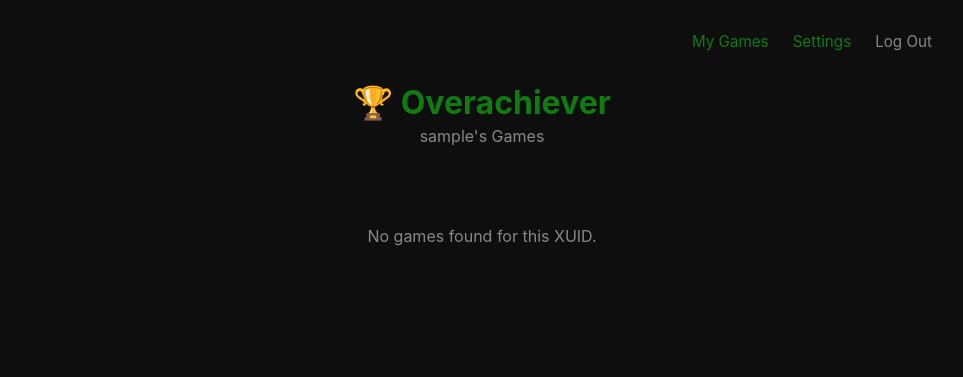
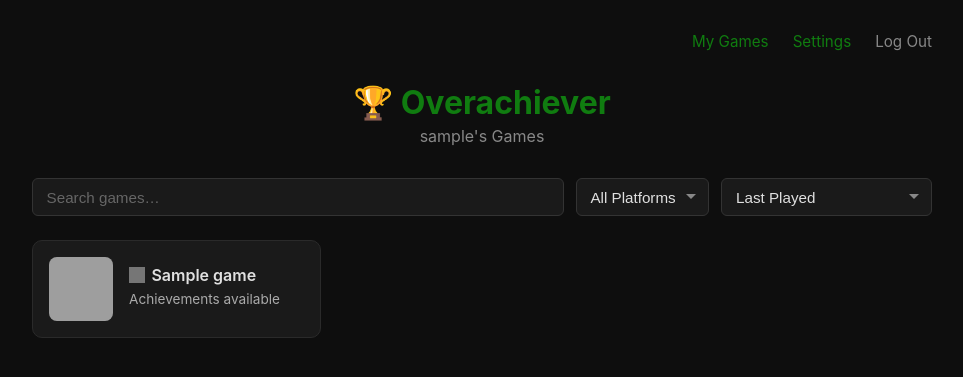
Before and after one commit to bmoneill/overachiever, a Flask app: page /games/sample in a window 1280 px wide. Shown: the top 377 px of the page, without its empty margins (158-1121 px from the left). Run offline with Flask 3, Linux system fonts and the light colour scheme; a user stored in the database is signed in; tables that the repository leaves empty hold one stand-in row (values such as "Sample post"); a database or web service that is not in the repository returns one stand-in record (values such as "Sample title"); data that the repository does not hold is empty; grey boxes are pictures that could not be loaded.

Commit message:
Show Steam achievements

```diff
--- a/src/routes.py
+++ b/src/routes.py
@@ -1,4 +1,5 @@
 import requests
+from datetime import datetime, timezone
 from bs4 import BeautifulSoup
 from flask import flash, redirect, render_template, request, url_for
 from flask_login import current_user, login_required
@@ -7,7 +8,15 @@ from . import app
 from .auth import get_user_by_username
 from .db import get_db
 from .api.achievement import AchievementAPIError
+from .api.platform import PLATFORM_XBOX, PLATFORM_STEAM
 from .api.xbox import XboxAchievementAPI, xbl_get
+from .api.steam import SteamAchievementAPI, steam_get
+
+
+PLATFORM_SLUG_TO_ID = {
+    "xbox": PLATFORM_XBOX,
+    "steam": PLATFORM_STEAM,
+}
 
 
 # ---------------------------------------------------------------------------
@@ -54,6 +63,52 @@ def _get_icon_url(achievement_id: int | str, title_id: int) -> str | None:
     return url_for("static", filename=result[0]) if result else None
 
 
+def _normalize_xbox_titles(titles: list[dict]) -> list[dict]:
+    """Normalize Xbox titles into common game-card dicts."""
+    result = []
+    for title in titles:
+        ach = title.get("achievement") or {}
+        hist = title.get("titleHistory") or {}
+        result.append({
+            "platform": "xbox",
+            "title_id": str(title.get("titleId", "")),
+            "name": title.get("name", "Unknown Title"),
+            "image_url": title.get("displayImage", ""),
+            "current_achievements": ach.get("currentAchievements", 0),
+            "total_achievements": ach.get("totalAchievements", 0),
+            "progress_percentage": ach.get("progressPercentage", 0),
+            "last_played": hist.get("lastTimePlayed", ""),
+            "media_type": title.get("mediaItemType", ""),
+        })
+    return result
+
+
+def _normalize_steam_games(games: list[dict]) -> list[dict]:
+    """Normalize Steam owned-games into common game-card dicts."""
+    result = []
+    for game in games:
+        appid = game.get("appid", "")
+        rtime = game.get("rtime_last_played", 0)
+        last_played = ""
+        if rtime:
+            last_played = datetime.fromtimestamp(rtime, tz=timezone.utc).isoformat()
+        result.append({
+            "platform": "steam",
+            "title_id": str(appid),
+            "name": game.get("name", "Unknown Title"),
+            "image_url": (
+                f"https://cdn.cloudflare.steamstatic.com/steam/apps/{appid}/header.jpg"
+                if appid else ""
+            ),
+            "current_achievements": None,
+            "total_achievements": None,
+            "progress_percentage": None,
+            "last_played": last_played,
+            "media_type": "",
+        })
+    return result
+
+
 # ---------------------------------------------------------------------------
 # Game / Achievement routes
 # ---------------------------------------------------------------------------
@@ -69,54 +124,88 @@ def my_games():
 @app.route("/games/<username>")
 @login_required
 def games(username):
-    """Show the list of games a player owns with achievement counts."""
+    """Show the list of games a player owns across all linked platforms."""
     target_user = get_user_by_username(username)
     if target_user is None:
         flash("User not found.", "error")
         return redirect(url_for("my_games"))
 
-    try:
-        content = xbl_get(f"/v2/titles/{target_user.xuid}")
-    except AchievementAPIError as e:
-        flash(str(e), "error")
-        return redirect(url_for("my_games"))
+    all_games: list[dict] = []
 
-    titles = content.get("titles", []) if isinstance(content, dict) else []
+    # Fetch Xbox games
+    if target_user.xuid:
+        try:
+            content = xbl_get(f"/v2/titles/{target_user.xuid}")
+            titles = content.get("titles", []) if isinstance(content, dict) else []
+            all_games.extend(_normalize_xbox_titles(titles))
+        except AchievementAPIError as e:
+            flash(f"Xbox: {e}", "error")
+
+    # Fetch Steam games
+    if target_user.steam_id:
+        try:
+            data = steam_get(
+                "/IPlayerService/GetOwnedGames/v1",
+                params={
+                    "steamid": target_user.steam_id,
+                    "include_played_free_games": "1",
+                    "include_appinfo": "1",
+                },
+            )
+            steam_games = data.get("games", [])
+            all_games.extend(_normalize_steam_games(steam_games))
+        except AchievementAPIError as e:
+            flash(f"Steam: {e}", "error")
 
     return render_template(
         "games.html",
-        titles=titles,
-        xuid=target_user.xuid,
+        all_games=all_games,
         username=target_user.username,
     )
 
 
-@app.route("/games/<username>/<title_id>")
+@app.route("/games/<username>/<platform>/<title_id>")
 @login_required
-def game_achievements(username, title_id):
+def game_achievements(username, platform, title_id):
     """Show unlocked and locked achievements for a specific game."""
     target_user = get_user_by_username(username)
     if target_user is None:
         flash("User not found.", "error")
         return redirect(url_for("my_games"))
 
+    if platform not in PLATFORM_SLUG_TO_ID:
+        flash("Invalid platform.", "error")
+        return redirect(url_for("games", username=username))
+
     media_type = request.args.get("media_type", "")
 
     try:
-        api = XboxAchievementAPI(xuid=target_user.xuid, media_type=media_type)
-        unlocked = api.get_unlocked_title_achievements(target_user.xuid, title_id)
-        locked = api.get_locked_title_achievements(target_user.xuid, title_id)
-        game_name = api.game_name
+        if platform == "xbox":
+            if not target_user.xuid:
+                flash("This user has no linked Xbox account.", "error")
+                return redirect(url_for("games", username=username))
+            api = XboxAchievementAPI(xuid=target_user.xuid, media_type=media_type)
+            unlocked = api.get_unlocked_title_achievements(target_user.xuid, title_id)
+            locked = api.get_locked_title_achievements(target_user.xuid, title_id)
+            game_name = api.game_name
+
+            # Override with locally-cached Xbox 360 icons when available.
+            if api.is_x360:
+                for a in unlocked + locked:
+                    icon = _get_icon_url(a.achievement_id, a.title_id)
+                    if icon:
+                        a.image_url = icon
+        else:
+            if not target_user.steam_id:
+                flash("This user has no linked Steam account.", "error")
+                return redirect(url_for("games", username=username))
+            api = SteamAchievementAPI(steam_id=target_user.steam_id)
+            unlocked = api.get_unlocked_title_achievements(target_user.steam_id, title_id)
+            locked = api.get_locked_title_achievements(target_user.steam_id, title_id)
+            game_name = api.game_name
     except AchievementAPIError as e:
         flash(str(e), "error")
         return redirect(url_for("games", username=username))
-
-    # Override with locally-cached Xbox 360 icons when available.
-    if api.is_x360:
-        for a in unlocked + locked:
-            icon = _get_icon_url(a.achievement_id, a.title_id)
-            if icon:
-                a.image_url = icon
 
     if game_name is None:
         game_name = request.args.get("game_name", f"Title ID: {title_id}")
@@ -126,22 +215,27 @@ def game_achievements(username, title_id):
         unlocked=unlocked,
         locked=locked,
         game_name=game_name,
-        xuid=target_user.xuid,
         username=target_user.username,
         title_id=title_id,
+        platform=platform,
         media_type=media_type,
     )
 
 
-@app.route("/games/<username>/<title_id>/guides", methods=["GET", "POST"])
+@app.route("/games/<username>/<platform>/<title_id>/guides", methods=["GET", "POST"])
 @login_required
-def game_guides(username, title_id):
+def game_guides(username, platform, title_id):
     """Show and submit guides for a game (not tied to a specific achievement)."""
     target_user = get_user_by_username(username)
     if target_user is None:
         flash("User not found.", "error")
         return redirect(url_for("my_games"))
 
+    if platform not in PLATFORM_SLUG_TO_ID:
+        flash("Invalid platform.", "error")
+        return redirect(url_for("games", username=username))
+
+    platform_id = PLATFORM_SLUG_TO_ID[platform]
     game_name = request.args.get("game_name", f"Title ID: {title_id}")
     media_type = request.args.get("media_type", "")
 
@@ -155,7 +249,7 @@ def game_guides(username, title_id):
             db.execute(
                 "INSERT INTO guides (url, title, description, platform_id, title_id, achievement_id, user_id) "
                 "VALUES (?, ?, ?, ?, ?, NULL, ?)",
-                (url, title, description, 1, title_id, current_user.id),
+                (url, title, description, platform_id, title_id, current_user.id),
             )
             db.commit()
             flash("Guide submitted!", "success")
@@ -163,6 +257,7 @@ def game_guides(username, title_id):
             url_for(
                 "game_guides",
                 username=username,
+                platform=platform,
                 title_id=title_id,
                 game_name=game_name,
                 media_type=media_type,
@@ -174,8 +269,8 @@ def game_guides(username, title_id):
         "SELECT g.id, g.url, g.title, g.description, g.title_id, g.achievement_id, "
         "g.user_id, u.username AS author "
         "FROM guides g JOIN users u ON g.user_id = u.id "
-        "WHERE g.title_id = ? AND g.achievement_id IS NULL",
-        (title_id,),
+        "WHERE g.platform_id = ? AND g.title_id = ? AND g.achievement_id IS NULL",
+        (platform_id, title_id),
     ).fetchall()
 
     guides = rows
@@ -186,22 +281,28 @@ def game_guides(username, title_id):
         game_name=game_name,
         username=username,
         title_id=title_id,
+        platform=platform,
         media_type=media_type,
     )
 
 
 @app.route(
-    "/games/<username>/<title_id>/achievement/<achievement_id>/guides",
+    "/games/<username>/<platform>/<title_id>/achievement/<achievement_id>/guides",
     methods=["GET", "POST"],
 )
 @login_required
-def achievement_guides(username, title_id, achievement_id):
+def achievement_guides(username, platform, title_id, achievement_id):
     """Show and submit guides for a specific achievement."""
     target_user = get_user_by_username(username)
     if target_user is None:
         flash("User not found.", "error")
         return redirect(url_for("my_games"))
 
+    if platform not in PLATFORM_SLUG_TO_ID:
+        flash("Invalid platform.", "error")
+        return redirect(url_for("games", username=username))
+
+    platform_id = PLATFORM_SLUG_TO_ID[platform]
     game_name = request.args.get("game_name", f"Title ID: {title_id}")
     media_type = request.args.get("media_type", "")
     achievement_name = request.args.get(
@@ -218,7 +319,7 @@ def achievement_guides(username, title_id, achievement_id):
             db.execute(
                 "INSERT INTO guides (url, title, description, platform_id, title_id, achievement_id, user_id) "
                 "VALUES (?, ?, ?, ?, ?, ?, ?)",
-                (url, title, description, 1, title_id, achievement_id, current_user.id),
+                (url, title, description, platform_id, title_id, achievement_id, current_user.id),
             )
             db.commit()
             flash("Guide submitted!", "success")
@@ -226,6 +327,7 @@ def achievement_guides(username, title_id, achievement_id):
             url_for(
                 "achievement_guides",
                 username=username,
+                platform=platform,
                 title_id=title_id,
                 achievement_id=achievement_id,
                 game_name=game_name,
@@ -239,8 +341,8 @@ def achievement_guides(username, title_id, achievement_id):
         "SELECT g.id, g.url, g.title, g.description, g.title_id, g.achievement_id, "
         "g.user_id, u.username AS author "
         "FROM guides g JOIN users u ON g.user_id = u.id "
-        "WHERE g.title_id = ? AND g.achievement_id = ?",
-        (title_id, achievement_id),
+        "WHERE g.platform_id = ? AND g.title_id = ? AND g.achievement_id = ?",
+        (platform_id, title_id, achievement_id),
     ).fetchall()
 
     guides = rows
@@ -253,5 +355,6 @@ def achievement_guides(username, title_id, achievement_id):
         username=username,
         title_id=title_id,
         achievement_id=achievement_id,
+        platform=platform,
         media_type=media_type,
     )
--- a/src/templates/achievement_guides.html
+++ b/src/templates/achievement_guides.html
@@ -223,7 +223,7 @@
             <p class="subtitle">Guides for {{ achievement_name }}</p>
             <a
                 class="back-link"
-                href="{{ url_for('game_achievements', username=username, title_id=title_id, game_name=game_name, media_type=media_type) }}"
+                href="{{ url_for('game_achievements', username=username, platform=platform, title_id=title_id, game_name=game_name, media_type=media_type) }}"
                 >&larr; Back to achievements</a
             >
 
@@ -269,7 +269,7 @@
                 <h2>Submit a Guide</h2>
                 <form
                     method="POST"
-                    action="{{ url_for('achievement_guides', username=username, title_id=title_id, achievement_id=achievement_id, game_name=game_name, achievement_name=achievement_name, media_type=media_type) }}"
+                    action="{{ url_for('achievement_guides', username=username, platform=platform, title_id=title_id, achievement_id=achievement_id, game_name=game_name, achievement_name=achievement_name, media_type=media_type) }}"
                 >
                     <div class="form-row">
                         <input
--- a/src/templates/game_achievements.html
+++ b/src/templates/game_achievements.html
@@ -202,7 +202,7 @@
             >
             <a
                 class="guides-link"
-                href="{{ url_for('game_guides', username=username, title_id=title_id, game_name=game_name, media_type=media_type) }}"
+                href="{{ url_for('game_guides', username=username, platform=platform, title_id=title_id, game_name=game_name, media_type=media_type) }}"
                 >📖 Game Guides</a
             >
 
@@ -237,7 +237,7 @@
                     {% endif %}
                     <a
                         class="achievement-guides-link"
-                        href="{{ url_for('achievement_guides', username=username, title_id=title_id, achievement_id=a.achievement_id, game_name=game_name, achievement_name=a.name, media_type=media_type) }}"
+                        href="{{ url_for('achievement_guides', username=username, platform=platform, title_id=title_id, achievement_id=a.achievement_id, game_name=game_name, achievement_name=a.name, media_type=media_type) }}"
                         >📖 Guides</a
                     >
                 </div>
@@ -271,7 +271,7 @@
                     {% endif %}
                     <a
                         class="achievement-guides-link"
-                        href="{{ url_for('achievement_guides', username=username, title_id=title_id, achievement_id=a.achievement_id, game_name=game_name, achievement_name=a.name, media_type=media_type) }}"
+                        href="{{ url_for('achievement_guides', username=username, platform=platform, title_id=title_id, achievement_id=a.achievement_id, game_name=game_name, achievement_name=a.name, media_type=media_type) }}"
                         >📖 Guides</a
                     >
                 </div>
--- a/src/templates/game_guides.html
+++ b/src/templates/game_guides.html
@@ -210,7 +210,7 @@
             <p class="subtitle">Game Guides</p>
             <a
                 class="back-link"
-                href="{{ url_for('game_achievements', username=username, title_id=title_id, game_name=game_name, media_type=media_type) }}"
+                href="{{ url_for('game_achievements', username=username, platform=platform, title_id=title_id, game_name=game_name, media_type=media_type) }}"
                 >&larr; Back to achievements</a
             >
 
@@ -253,7 +253,7 @@
                 <form
                     class="submit-form"
                     method="POST"
-                    action="{{ url_for('game_guides', username=username, title_id=title_id, game_name=game_name, media_type=media_type) }}"
+                    action="{{ url_for('game_guides', username=username, platform=platform, title_id=title_id, game_name=game_name, media_type=media_type) }}"
                 >
                     <input
                         type="text"
--- a/src/templates/games.html
+++ b/src/templates/games.html
@@ -76,7 +76,8 @@
             .search-input:focus {
                 border-color: #107c10;
             }
-            .sort-select {
+            .sort-select,
+            .platform-select {
                 padding: 0.6rem 0.85rem;
                 font-size: 0.95rem;
                 background: #1a1a1a;
@@ -94,7 +95,8 @@
                 background-position: right 0.7rem center;
                 padding-right: 2rem;
             }
-            .sort-select:focus {
+            .sort-select:focus,
+            .platform-select:focus {
                 border-color: #107c10;
             }
             .games-grid {
@@ -117,6 +119,7 @@
                 transition:
                     background 0.2s,
                     border-color 0.2s;
+                position: relative;
             }
             .game-card:hover {
                 background: #222;
@@ -125,7 +128,7 @@
             .game-card.hidden {
                 display: none;
             }
-            .game-card img {
+            .game-card img.game-thumb {
                 width: 64px;
                 height: 64px;
                 border-radius: 8px;
@@ -137,10 +140,21 @@
                 flex: 1;
                 min-width: 0;
             }
+            .game-name-row {
+                display: flex;
+                align-items: center;
+                gap: 0.4rem;
+                margin-bottom: 0.35rem;
+            }
+            .platform-icon {
+                width: 16px;
+                height: 16px;
+                flex-shrink: 0;
+                opacity: 0.7;
+            }
             .game-name {
                 font-weight: 600;
                 font-size: 1rem;
-                margin-bottom: 0.35rem;
                 white-space: nowrap;
                 overflow: hidden;
                 text-overflow: ellipsis;
@@ -202,7 +216,7 @@
         {% with messages = get_flashed_messages(with_categories=true) %} {% for
         category, message in messages %}
         <div class="error">{{ message }}</div>
-        {% endfor %} {% endwith %} {% if titles %}
+        {% endfor %} {% endwith %} {% if all_games %}
 
         <div class="controls">
             <input
@@ -212,6 +226,11 @@
                 placeholder="Search games…"
                 autocomplete="off"
             />
+            <select class="platform-select" id="platform-filter">
+                <option value="all">All Platforms</option>
+                <option value="xbox">Xbox</option>
+                <option value="steam">Steam</option>
+            </select>
             <select class="sort-select" id="game-sort">
                 <option value="last-played">Last Played</option>
                 <option value="achievements">Achievements Unlocked</option>
@@ -220,43 +239,54 @@
         </div>
 
         <div class="games-grid" id="games-grid">
-            {% for title in titles %} {% set current =
-            title.achievement.currentAchievements | default(0) if
-            title.achievement else 0 %} {% set total =
-            title.achievement.totalAchievements | default(0) if
-            title.achievement else 0 %} {% set pct =
-            title.achievement.progressPercentage | default(0) if
-            title.achievement else 0 %} {% set last_played =
-            title.titleHistory.lastTimePlayed | default('') if
-            title.titleHistory else '' %}
+            {% for game in all_games %}
             <a
                 class="game-card"
-                href="{{ url_for('game_achievements', username=username, title_id=title.titleId, media_type=title.mediaItemType, game_name=title.name) }}"
-                data-name="{{ title.name | lower }}"
-                data-achievements="{{ current }}"
-                data-last-played="{{ last_played }}"
+                href="{{ url_for('game_achievements', username=username, platform=game.platform, title_id=game.title_id, media_type=game.media_type, game_name=game.name) }}"
+                data-name="{{ game.name | lower }}"
+                data-achievements="{{ game.current_achievements if game.current_achievements is not none else 0 }}"
+                data-last-played="{{ game.last_played }}"
+                data-platform="{{ game.platform }}"
             >
-                {% if title.displayImage %}
-                <img src="{{ title.displayImage }}" alt="{{ title.name }}" />
+                {% if game.image_url %}
+                <img
+                    class="game-thumb"
+                    src="{{ game.image_url }}"
+                    alt="{{ game.name }}"
+                />
                 {% else %}
                 <img
+                    class="game-thumb"
                     src="https://via.placeholder.com/64?text=?"
                     alt="No image"
                 />
                 {% endif %}
                 <div class="game-info">
-                    <div class="game-name" title="{{ title.name }}">
-                        {{ title.name or "Unknown Title" }}
+                    <div class="game-name-row">
+                        <img
+                            class="platform-icon"
+                            src="{{ url_for('static', filename=game.platform + '.svg') }}"
+                            alt="{{ game.platform }}"
+                        />
+                        <div class="game-name" title="{{ game.name }}">
+                            {{ game.name or "Unknown Title" }}
+                        </div>
                     </div>
+                    {% if game.current_achievements is not none and
+                    game.total_achievements is not none %}
                     <div class="game-progress">
-                        {{ current }} / {{ total }} achievements
+                        {{ game.current_achievements }} / {{
+                        game.total_achievements }} achievements
                     </div>
                     <div class="progress-bar">
                         <div
                             class="progress-bar-fill"
-                            style="width: {{ pct }}%"
+                            style="width: {{ game.progress_percentage or 0 }}%"
                         ></div>
                     </div>
+                    {% else %}
+                    <div class="game-progress">Achievements available</div>
+                    {% endif %}
                 </div>
             </a>
             {% endfor %}
@@ -266,7 +296,13 @@
         </div>
         {% else %}
         <div class="games-grid">
-            <p class="no-results">No games found for this XUID.</p>
+            <p class="no-results">
+                No games found. Link an account in
+                <a href="{{ url_for('settings') }}" style="color: #107c10"
+                    >Settings</a
+                >
+                to get started.
+            </p>
         </div>
         {% endif %}
 
@@ -274,8 +310,10 @@
             (function () {
                 var searchInput = document.getElementById("game-search");
                 var sortSelect = document.getElementById("game-sort");
+                var platformFilter = document.getElementById("platform-filter");
                 var grid = document.getElementById("games-grid");
-                if (!searchInput || !sortSelect || !grid) return;
+                if (!searchInput || !sortSelect || !platformFilter || !grid)
+                    return;
 
                 var cards = Array.prototype.slice.call(
                     grid.querySelectorAll(".game-card"),
@@ -284,12 +322,18 @@
 
                 function applyFilter() {
                     var query = searchInput.value.toLowerCase().trim();
+                    var platform = platformFilter.value;
                     var visibleCount = 0;
                     for (var i = 0; i < cards.length; i++) {
                         var name = cards[i].getAttribute("data-name") || "";
-                        var match = !query || name.indexOf(query) !== -1;
-                        cards[i].classList.toggle("hidden", !match);
-                        if (match) visibleCount++;
+                        var cardPlatform =
+                            cards[i].getAttribute("data-platform") || "";
+                        var matchSearch = !query || name.indexOf(query) !== -1;
+                        var matchPlatform =
+                            platform === "all" || cardPlatform === platform;
+                        var visible = matchSearch && matchPlatform;
+                        cards[i].classList.toggle("hidden", !visible);
+                        if (visible) visibleCount++;
                     }
                     if (noResults) {
                         noResults.style.display =
@@ -329,6 +373,9 @@
                 }
 
                 searchInput.addEventListener("input", applyFilter);
+                platformFilter.addEventListener("change", function () {
+                    applyFilter();
+                });
                 sortSelect.addEventListener("change", function () {
                     applySort();
                     applyFilter();
```
